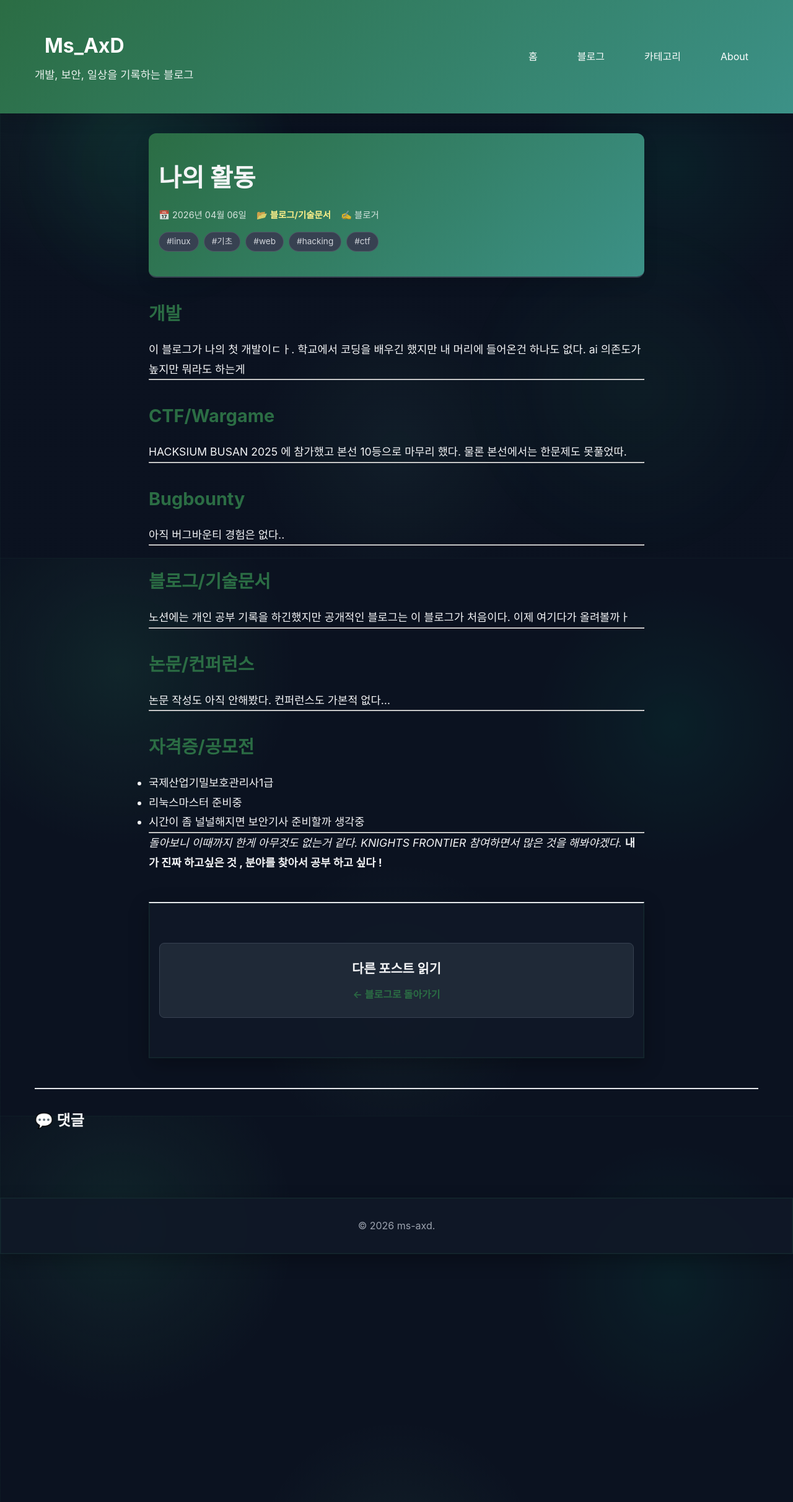
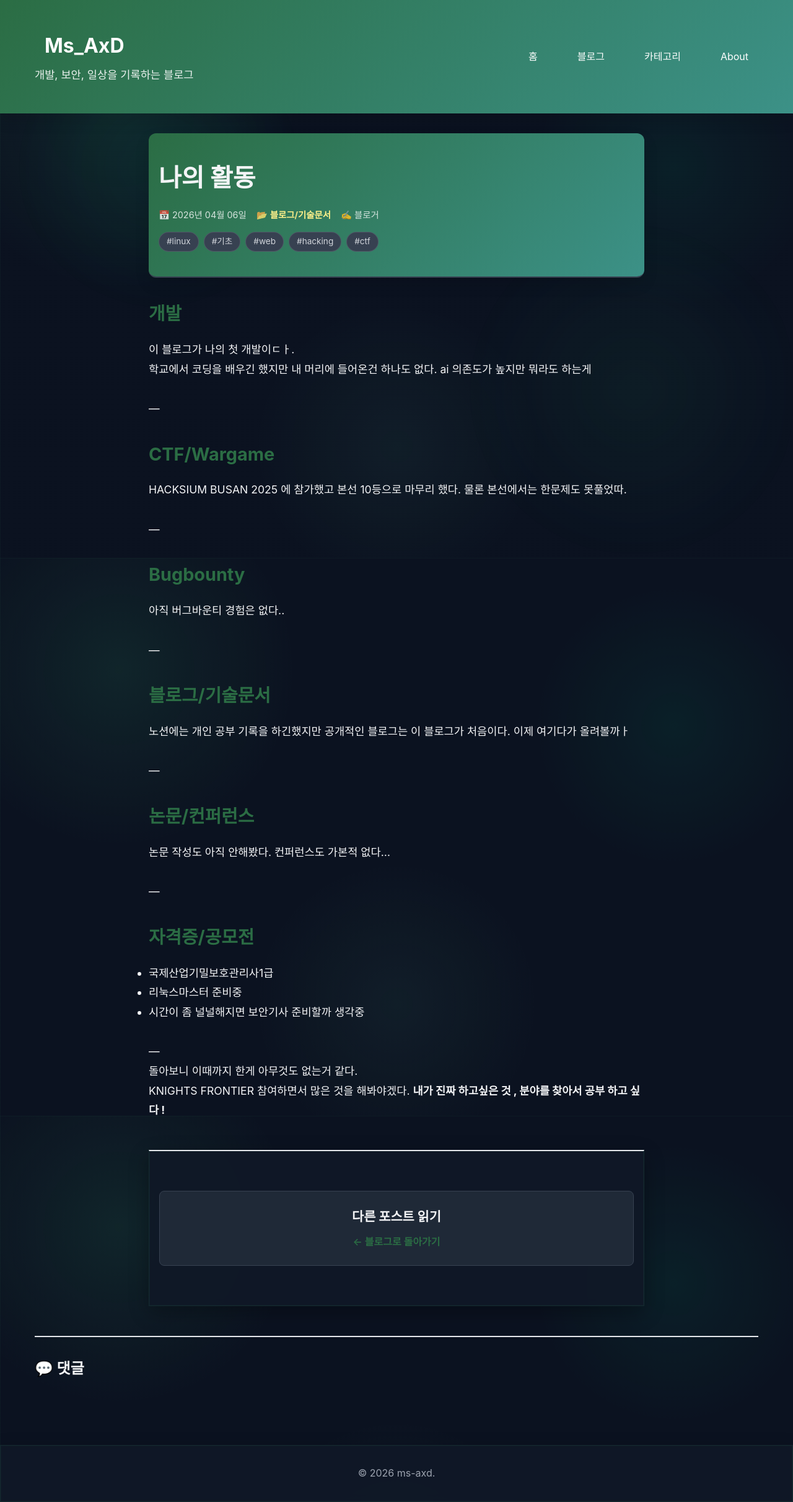
Before and after one commit to ms-axd/ms-axd.github.io, a Jekyll site: the page built from _posts/2026-04-06-2rd-post.md, in a window 1280 px wide. Shown: the whole page at 62% size. Built offline with Jekyll 4.4.1, drawn with Linux system fonts in a browser that asks for light colours; comment, search, counter and statistics services are not loaded; before the commit the page ends 2023 px from its top, so only the background shows below that.

Commit message:
제발 ㅠ

```diff
--- a/_posts/2026-04-06-2rd-post.md
+++ b/_posts/2026-04-06-2rd-post.md
@@ -12,30 +12,30 @@ excerpt: 지금까지의 나의 활동을 기록한 글
 
 
 ## 개발
-이 블로그가 나의 첫 개발이ㄷㅏ.
+이 블로그가 나의 첫 개발이ㄷㅏ. <br>
 학교에서 코딩을 배우긴 했지만 내 머리에 들어온건 하나도 없다. ai 의존도가 높지만 뭐라도 하는게
 
----
+<br>---<br>
 
 ## CTF/Wargame
 HACKSIUM BUSAN 2025 에 참가했고 본선 10등으로 마무리 했다. 물론 본선에서는 한문제도 못풀었따.
 
----
+<br>---<br>
 
 ## Bugbounty
 아직 버그바운티 경험은 없다..
 
----
+<br>---<br>
 
 ## 블로그/기술문서
 노션에는 개인 공부 기록을 하긴했지만 공개적인 블로그는 이 블로그가 처음이다. 이제 여기다가 올려볼까ㅏ
 
----
+<br>---<br>
 
 ## 논문/컨퍼런스
 논문 작성도 아직 안해봤다. 컨퍼런스도 가본적 없다...
 
----
+<br>---<br>
 
 ## 자격증/공모전
 - 국제산업기밀보호관리사1급
@@ -44,7 +44,8 @@ HACKSIUM BUSAN 2025 에 참가했고 본선 10등으로 마무리 했다. 물론
 - 시간이 좀 널널해지면 보안기사 준비할까 생각중
 
 
----
+<br>---<br>
 
-*돌아보니 이때까지 한게 아무것도 없는거 같다. KNIGHTS FRONTIER 참여하면서 많은 것을 해봐야겠다.*
+돌아보니 이때까지 한게 아무것도 없는거 같다. <br>
+KNIGHTS FRONTIER 참여하면서 많은 것을 해봐야겠다.
 **내가 진짜 하고싶은 것 , 분야를 찾아서 공부 하고 싶다 !**
--- a/assets/css/style.scss
+++ b/assets/css/style.scss
@@ -742,12 +742,6 @@ footer a:hover {
   }
 }
 
-@media (pointer: coarse) {
-  .cursor-highlight,
-  .header-spider-layer {
-    display: none;
-  }
-}
 
 /* Pagination */
 .pagination {
--- a/assets/js/cursor-highlight.js
+++ b/assets/js/cursor-highlight.js
@@ -5,7 +5,7 @@ document.addEventListener('DOMContentLoaded', () => {
     return;
   }
 
-  const isFinePointer = window.matchMedia('(pointer: fine)').matches;
+  const isFinePointer = window.matchMedia('(any-pointer: fine)').matches;
   const prefersReducedMotion = window.matchMedia('(prefers-reduced-motion: reduce)').matches;
 
   if (!isFinePointer || prefersReducedMotion) {
--- a/assets/js/header-spider.js
+++ b/assets/js/header-spider.js
@@ -6,7 +6,7 @@ document.addEventListener('DOMContentLoaded', () => {
     return;
   }
 
-  const isFinePointer = window.matchMedia('(pointer: fine)').matches;
+  const isFinePointer = window.matchMedia('(any-pointer: fine)').matches;
   const prefersReducedMotion = window.matchMedia('(prefers-reduced-motion: reduce)').matches;
 
   if (!isFinePointer || prefersReducedMotion) {
```
